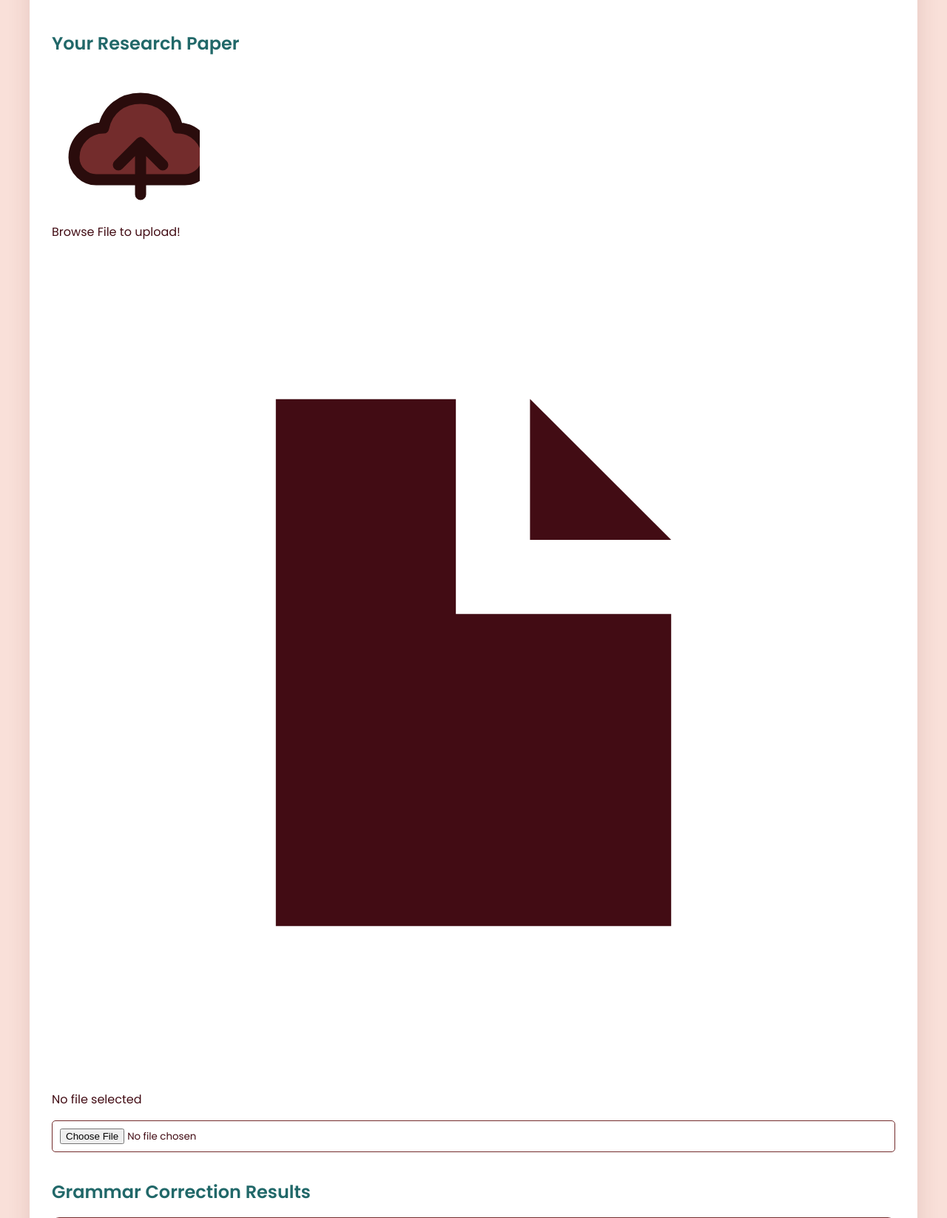
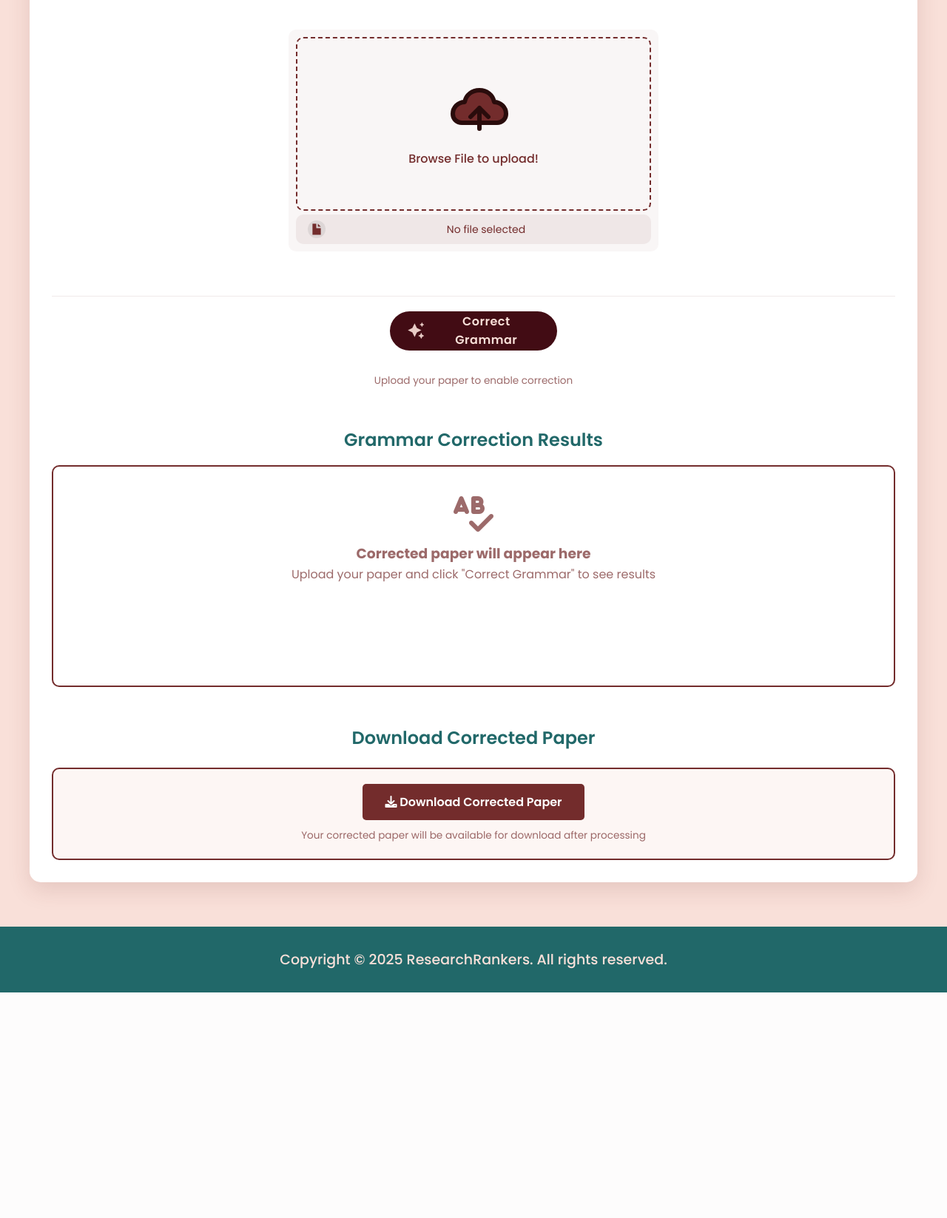
Before and after one commit to overclocked-2124/ResearchRanker, a Flask app: page /grammercorrect in a window 1280 px wide. Shown: the part 237-1884 px from the top of the page at 74% size. After the commit the page ends 1579 px from the top, so only its background shows below. Run offline with Flask 3, Linux system fonts and the light colour scheme; some web fonts are replaced.

Commit message:
final edit

```diff
--- a/app/static/css/style-compare.css
+++ b/app/static/css/style-compare.css
@@ -129,6 +129,7 @@ input[type="file"]:hover {
     margin-bottom: 15px;
     font-size: 1.5rem;
     font-weight: 600;
+    text-align: center;
 }
 
 .results-container {
@@ -286,6 +287,8 @@ input[type="file"]:hover {
     fill: #732C2C;
     transition: all 0.3s ease;
     display: block;
+    background-color: rgba(70, 66, 66, 0.103);
+    border-radius: 50%;
 }
 
 .file-upload-footer p {
--- a/app/static/css/style-grammer-correction.css
+++ b/app/static/css/style-grammer-correction.css
@@ -64,51 +64,119 @@ main {
     margin-bottom: 15px;
     font-size: 1.5rem;
     font-weight: 600;
+    text-align: center;
 }
 
-.upload-container {
+.file-upload-container {
+    height: 300px;
+    width: 100%;
+    max-width: 500px;
+    margin: 0 auto;
+    border-radius: 10px;
+    display: flex;
+    flex-direction: column;
+    align-items: center;
+    justify-content: space-between;
+    padding: 10px;
+    gap: 5px;
+    background-color: rgba(115, 44, 44, 0.041);
+}
+
+.file-upload-header {
+    flex: 1;
+    width: 100%;
     border: 2px dashed #732C2C;
     border-radius: 10px;
-    overflow: hidden;
+    display: flex;
+    align-items: center;
+    justify-content: center;
+    flex-direction: column;
     transition: all 0.3s ease;
 }
 
-.upload-container:hover {
+.file-upload-header:hover {
     border-color: #216869;
 }
 
-.upload-area {
-    padding: 30px;
-    text-align: center;
-    transition: all 0.3s ease;
-    background-color: rgba(249, 224, 217, 0.3);
+.upload-header-icon {
+    margin-bottom: 16px;
 }
 
-.upload-area h3 {
-    font-size: 1.2rem;
-    margin-bottom: 10px;
-    color: #420C14;
+.file-upload-header p {
+    color: #732C2C;
+    font-size: 16px;
+    font-weight: 500;
+    text-align: center;
 }
 
-input[type="file"] {
-    width: 100%;
-    margin: 15px 0;
-    padding: 10px;
-    background-color: rgba(255, 255, 255, 0.7);
-    border: 1px solid #732C2C;
-    border-radius: 5px;
-    color: #420C14;
+.file-upload-header svg {
+    width: 80px;
+    height: 80px;
+    margin-bottom: 16px;
+    transition: all 0.3s ease;
+    display: block;
+    overflow: visible;
 }
 
-input[type="file"]:hover {
-    border-color: #216869;
+.file-upload-footer {
+    background-color: rgba(115, 44, 44, 0.075);
+    width: 100%;
+    height: 40px;
+    padding: 8px 16px;
+    border-radius: 10px;
+    cursor: pointer;
+    display: flex;
+    align-items: center;
+    justify-content: center;
+    gap: 10px;
+    color: #732C2C;
+    border: none;
+    transition: all 0.3s ease;
 }
 
-.file-types {
-    font-size: 0.8rem;
-    color: #732C2C;
-    opacity: 0.7;
-    margin-top: 10px;
+.upload-icon {
+    width: 24px;
+    height: 24px;
+    min-width: 24px;
+    fill: #732C2C;
+    transition: all 0.3s ease;
+    display: block;
+    margin-right: 8px;
+}
+
+.file-upload-footer svg {
+    width: 24px;
+    height: 24px;
+    min-width: 24px;
+    fill: #732C2C;
+    transition: all 0.3s ease;
+    display: block;
+    overflow: visible;
+    background-color: rgba(70, 66, 66, 0.103);
+    border-radius: 50%;
+}
+
+.file-name {
+    margin: 0;
+    font-size: 14px;
+    white-space: nowrap;
+    overflow: hidden;
+    text-overflow: ellipsis;
+    text-align: center;
+    flex: 1;
+}
+
+.hidden-input {
+    display: none;
+}
+
+/* Hover states */
+.file-upload-footer:hover {
+    background-color: rgba(33, 104, 105, 0.1);
+}
+
+.file-upload-footer:hover .upload-icon {
+    fill: #216869;
 }
 
 .results-section, .download-section {
@@ -120,6 +188,7 @@ input[type="file"]:hover {
     margin-bottom: 15px;
     font-size: 1.5rem;
     font-weight: 600;
+    text-align: center;
 }
 
 .results-container {
@@ -149,27 +218,61 @@ input[type="file"]:hover {
 
 .submission-container {
     text-align: center;
-    margin-top: 20px;
+    margin-top: 60px;
     padding-top: 20px;
     border-top: 1px solid rgba(115, 44, 44, 0.1);
+    display: flex;
+    flex-direction: column;
+    align-items: center;
+    justify-content: center;
+    gap: 20px;
 }
 
 .submit-btn {
-    background-color: #216869;
-    color: white;
     border: none;
-    padding: 12px 30px;
-    border-radius: 5px;
-    font-weight: 600;
+    width: 17em;
+    height: 4em;
+    border-radius: 3em;
+    display: inline-flex;
+    justify-content: center;
+    align-items: center;
+    gap: 12px;
+    background: #420c14;  /* Dark maroon */
     cursor: pointer;
-    transition: all 0.3s ease;
-    font-size: 1rem;
+    transition: all 450ms ease-in-out;
+    position: relative;
+    padding: 0 24px;
 }
 
 .submit-btn:hover {
-    background-color: #184d4e;
+    background: #732C2C;  /* Lighter maroon */
+    box-shadow: 0 0 15px rgba(115, 44, 44, 0.3);  /* Subtle glow */
     transform: translateY(-2px);
-    box-shadow: 0 5px 15px rgba(33, 104, 105, 0.3);
+}
+
+.submit-btn .sparkle {
+    fill: #F9E0D9;  /* Light pink */
+    transition: all 800ms ease;
+    opacity: 0.9;  /* Reduced intensity */
+}
+
+.submit-btn:hover .sparkle {
+    fill: #F9E0D9;
+    transform: scale(1.1);  /* Reduced scale effect */
+    opacity: 1;
+}
+
+.submit-btn .text {
+    font-family: 'Poppins', sans-serif;
+    font-weight: 600;
+    color: #F9E0D9;  /* Light pink */
+    font-size: 16px;
+    letter-spacing: 0.5px;
+}
+
+.submit-btn:active {
+    transform: translateY(0);
+    background: #216869;  /* Teal on click */
 }
 
 .submission-note {
--- a/app/static/css/style-template.css
+++ b/app/static/css/style-template.css
@@ -24,7 +24,8 @@ nav {
 .nav-container{
     display: flex;
     justify-content: space-between;
-    padding-right: 2.5%
+    padding-right: 2.5%;
+    text-decoration: none;
 }
 
 .navbar {
@@ -37,6 +38,7 @@ nav {
     gap: 2rem;
     flex-direction: row;
     align-items: center;
+    text-decoration: none;
 }
 
 .logobar{
--- /dev/null
+++ b/app/static/js/grammarFileHandler.js
@@ -0,0 +1,13 @@
+document.addEventListener('DOMContentLoaded', function() {
+    const fileInput = document.getElementById('grammar-file');
+
+    function updateFileName(input) {
+        const fileName = input.files[0] ? input.files[0].name : "No file selected";
+        const fileNameDisplay = input.parentElement.querySelector('.file-name');
+        fileNameDisplay.textContent = fileName;
+    }
+
+    fileInput.addEventListener('change', function() {
+        updateFileName(this);
+    });
+});
--- a/app/templates/compare.html
+++ b/app/templates/compare.html
@@ -84,6 +84,7 @@
                 </div>
             </section>
         </main>
+        <script src="{{ url_for('static', filename='js/compareFileHandler.js') }}"></script>
     </div>
 </div>
 {% endblock content %}
--- a/app/templates/grammer-correct.html
+++ b/app/templates/grammer-correct.html
@@ -9,24 +9,36 @@
 
         <main>
             <form action="/check-grammer" method="POST" enctype="multipart/form-data">
+                <div class="upload-section-container">
                     <section class="upload-section">
-                    <h2>Your Research Paper</h2>
                         <div class="file-upload-container">
                             <div class="file-upload-header">
                                 <svg width="200" height="200" viewBox="0 0 20 20" fill="#5a2c2c" stroke="#2a0c0c" stroke-width="1.5" stroke-linecap="round" stroke-linejoin="round" xmlns="http://www.w3.org/2000/svg">
-                                <path d="M6 15H18C19.5 15 21 13.8 21 12C21 9.8 19.2 8 17 8C16.5 5.5 14.5 4 12 4C9.5 4 7.5 5.5 7 8C4.8 8 3 9.8 3 12C3 13.8 4.5 15 6 15Z" stroke="#2a0c0c" fill="#732c2c"/>
-                                <path d="M12 17V10M12 10L9 13M12 10L15 13" stroke="#2a0c0c"/>
+                                    <path d="M6 15H18C19.5 15 21 13.8 21 12C21 9.8 19.2 8 17 8C16.5 5.5 14.5 4 12 4C9.5 4 7.5 5.5 7 8C4.8 8 3 9.8 3 12C3 13.8 4.5 15 6 15Z" stroke="#2a0c0c" fill="#732c2c"></path>
+                                    <path d="M12 17V10M12 10L9 13M12 10L15 13" stroke="#2a0c0c"></path>
                                 </svg>
                                 <p>Browse File to upload!</p>
                             </div>
-                        <label for="user-research-file" class="file-upload-footer">
+                            <label for="grammar-file" class="file-upload-footer">
                                 <svg fill="currentColor" viewBox="0 0 32 32">
                                     <path d="M15.331 6H8.5v20h15V14.154h-8.169z"></path>
                                     <path d="M18.153 6h-.009v5.342H23.5v-.002z"></path>
                                 </svg>
                                 <p class="file-name">No file selected</p>
                             </label>
-                        <input id="user-research-file" name="user_file" type="file" class="hidden-input" accept=".pdf,.doc,.docx">
+                            <input id="grammar-file" name="file" type="file" class="hidden-input" accept=".pdf,.doc,.docx">
+                        </div>
+                    </section>
+                </div>
+
+                <div class="submission-container">
+                    <button type="submit" class="submit-btn">
+                        <svg height="24" width="24" fill="#FFFFFF" viewBox="0 0 24 24" data-name="Layer 1" id="Layer_1" class="sparkle">
+                            <path d="M10,21.236,6.755,14.745.264,11.5,6.755,8.255,10,1.764l3.245,6.491L19.736,11.5l-6.491,3.245ZM18,21l1.5,3L21,21l3-1.5L21,18l-1.5-3L18,18l-3,1.5ZM19.333,4.667,20.5,7l1.167-2.333L24,3.5,21.667,2.333,20.5,0,19.333,2.333,17,3.5Z"></path>
+                        </svg>
+                        <span class="text">Correct Grammar</span>
+                    </button>
+                    <p class="submission-note">Upload your paper to enable correction</p>
                 </div>
             </form>
 
@@ -52,5 +64,6 @@
             </section>
         </main>
     </div>
+    <script src="{{ url_for('static', filename='js/grammarFileHandler.js') }}"></script>
 </div>
 {% endblock content %}
--- a/app/templates/layout.html
+++ b/app/templates/layout.html
@@ -23,6 +23,10 @@
     <link rel="preconnect" href="https://fonts.googleapis.com">
     <link rel="preconnect" href="https://fonts.gstatic.com" crossorigin>
     <link href="https://fonts.googleapis.com/css2?family=Raleway:ital,wght@0,100;0,200;0,300;0,400;0,500;0,600;0,700;0,800;0,900;1,100;1,200;1,300;1,400;1,500;1,600;1,700;1,800;1,900&display=swap" rel="stylesheet">
+    <link rel="preconnect" href="https://fonts.googleapis.com">
+<link rel="preconnect" href="https://fonts.gstatic.com" crossorigin>
+<link href="https://fonts.googleapis.com/css2?family=Kanit:ital,wght@0,100;0,200;0,300;0,400;0,500;0,600;0,700;0,800;0,900;1,100;1,200;1,300;1,400;1,500;1,600;1,700;1,800;1,900&display=swap" rel="stylesheet">
+<link rel="icon" type="image/png" href="{{ url_for('static', filename='images/Logo.png') }}">
     <meta charset="UTF-8">
     <meta name="viewport" content="width=device-width, initial-scale=1.0">
     {%if title%} <title>{{title}}</title> {%else%} <title>Research Ranker</title> {%endif%}
@@ -30,11 +34,11 @@
   <body>
     <nav >
       <div class="nav-container">
-          <ul class = "logobar">
-              <li class="logo"><img width="75px" height="75px" src="{{url_for('static', filename='images/Logo.png')}}"></li>
-              <li id="title1">Research</li>
-              <li id="title2">Rankers</li>
-          </ul>
+            <ul class = "logobar">
+              <li class="logo"><a href="home"><img width="75px" height="75px" src="{{url_for('static', filename='images/Logo.png')}}"></a></li>
+              <li id="title1">Research</a></li>
+              <li id="title2">Rankers</a></li>
+            </ul>
           <ul class = "navbar">
               <li ><a{%if logged_in %} href="home" {%else%} href="signup"{%endif%} id="overview">Overview</a></li>
               <li ><a {%if logged_in %} href="" {%else%} href="signup"{%endif%} id="aimodels">AI Models</a></li>
```
Also changed, not shown: app/static/css/style-index.css (+6 -1 lines), app/static/css/style-tools.css (+6 -2 lines), app/static/js/compareFileHandler.js (+15 -2 lines). Lines whose indentation alone changed are shown as unchanged.
